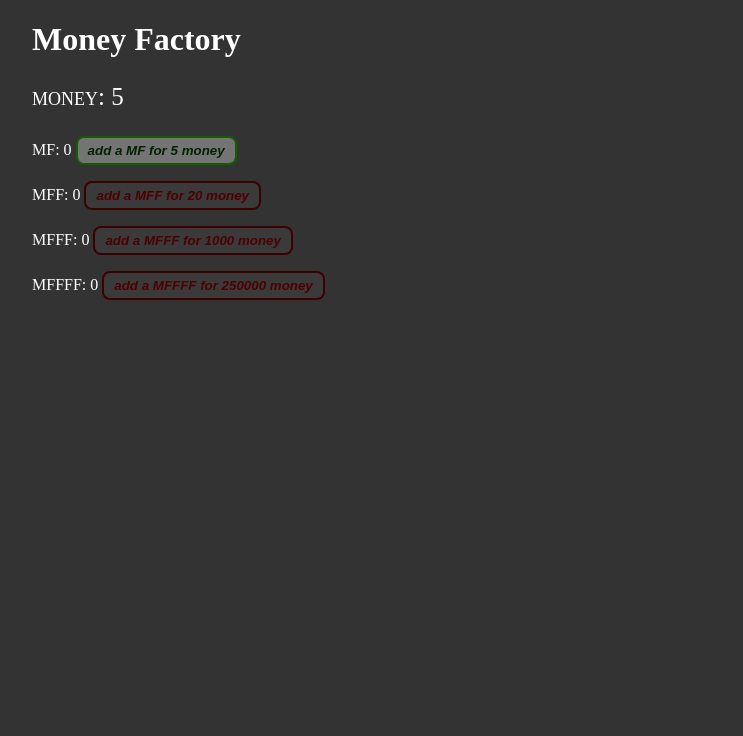
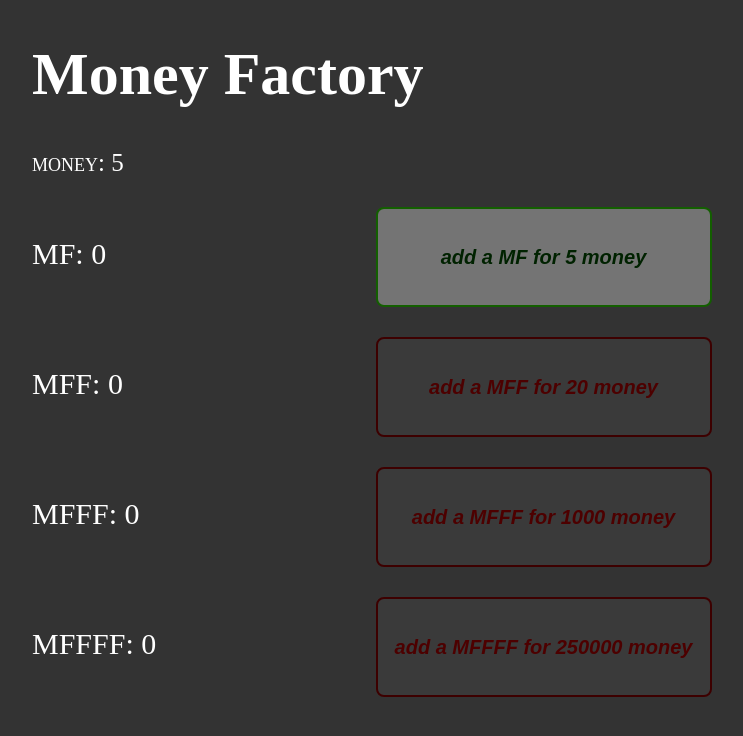
Before and after one commit to rowbodigsby/money-factory, a plain HTML site: page index.html in a window 1280 px wide. Shown: the whole page, without its empty margins (208-951 px from the left). Drawn offline with Linux system fonts and the light colour scheme.

Commit message:
bigger; fixed widths

```diff
--- a/index.html
+++ b/index.html
@@ -10,9 +10,11 @@
             color: white;
             margin: auto;
             max-width: 800px;
+            font-size: 30px;
         }
 
         button {
+            font-size: 20px;
             padding: 5px 10px;
             color: rgb(0, 34, 0);
             background-color: rgb(116, 116, 116);
@@ -23,6 +25,8 @@
             font-style: oblique;
             font-weight: 900;
             transition: all ease 0.3s;
+            width: 42%;
+            height: 5em;
         }
 
         button:hover:not(:disabled) {
@@ -41,6 +45,11 @@
             font-size: 25px;
             font-variant: small-caps;
         }
+
+        .mf-display {
+            display: inline-block;
+            width: 42%;
+        }
     </style>
 </head>
 
@@ -54,20 +63,20 @@
         money: <span id="money-value"></span>
     </p>
     <p>
-         MF: <span id="i-value"></span><span id="MFmulti"> <!--x<span id="MFmultiplier-value"></span> -->
+         <span class="mf-display">MF: <span id="i-value"></span> <!--x<span id="MFmultiplier-value"></span> --></span>
 
             <button id="a-button">add a MF for <span id="a-button-value">5</span> money</button>
     </p>
     <p>
-        MFF: <span id="i2-value"></span>
+        <span class="mf-display">MFF: <span id="i2-value"></span></span>
         <button id="the-button">add a MFF for <span id="the-button-value">20</span> money</button>
     </p>
     <p>
-        MFFF: <span id="i3-value"></span>
+        <span class="mf-display">MFFF: <span id="i3-value"></span></span>
         <button id="other-button">add a MFFF for <span id="other-button-value">1000</span> money</button>
     </p>
     <p>
-        MFFFF: <span id="i4-value"></span>
+        <span class="mf-display">MFFFF: <span id="i4-value"></span></span>
         <button id="third-button">add a MFFFF for 250000 money</button>
     </p>
 
```
